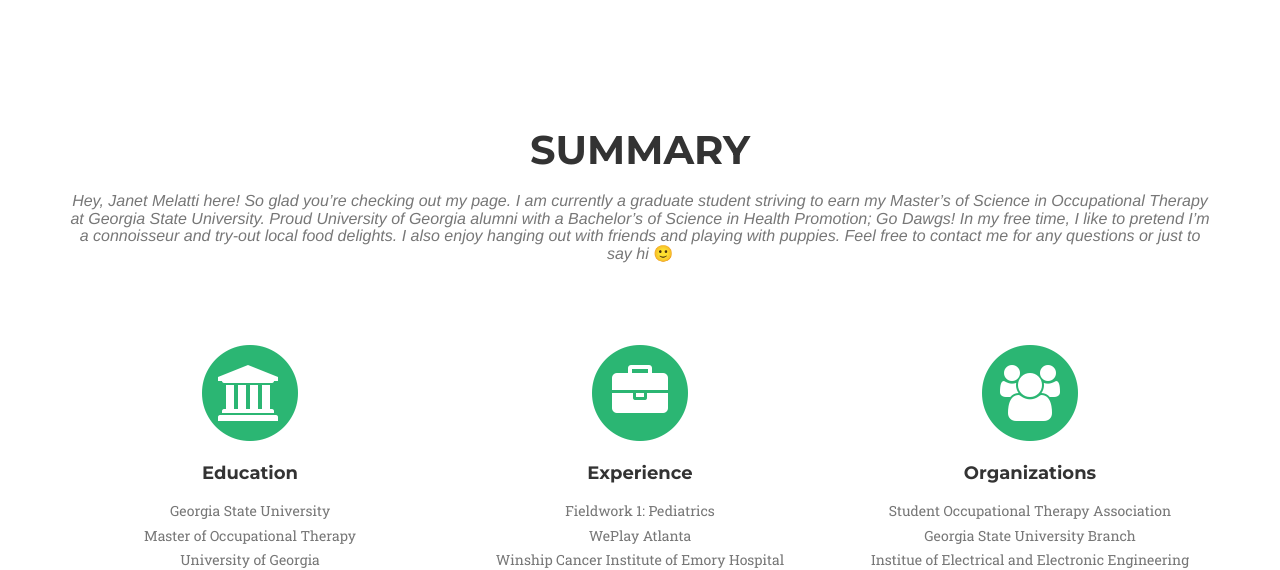
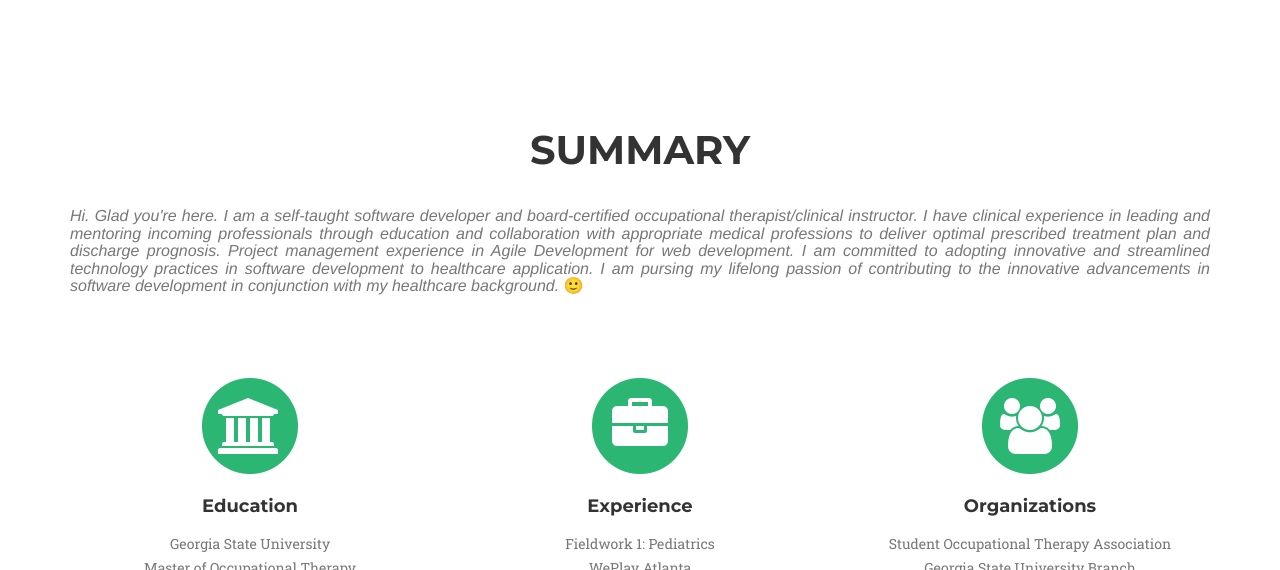
Before and after one commit to janetychen/janetychen.github.io, a website: page index.html in a window 1280 px wide. Shown: the part 852-1422 px from the top of the page. Drawn offline with nearby package versions, Linux system fonts and the light colour scheme; a web font is replaced by a local one.

Commit message:
Update Summary

```diff
--- a/index.html
+++ b/index.html
@@ -109,7 +109,7 @@
                 <br>
                 <br>
                 <br><br><br><br><br><br><br><br><br><br><br><br><br>
-                <div class="intro-lead-in">Hey, I'm</div>
+                <div class="intro-lead-in">Hi, I'm</div>
                 <div class="intro-heading">Janet Melatti</div>
                 <!-- <a href="#services" class="page-scroll btn btn-xl">More Info</a> -->
             </div>
@@ -122,11 +122,22 @@
             <div class="row">
                 <div class="col-lg-12 text-center">
                     <h2 class="section-heading">Summary</h2>
-                    <h3 class="section-subheading text-muted">Hey, Janet Melatti here! So glad you’re checking out my page. I am currently a graduate student
-                      striving to earn my Master’s of Science in Occupational Therapy at Georgia State University. Proud University of Georgia alumni
-                      with a Bachelor’s of Science in Health Promotion; Go Dawgs!  In my free time, I like to pretend I’m a connoisseur and try-out local
-                      food delights. I also enjoy hanging out with friends and playing with puppies. Feel free to contact me for any questions or just
-                      to say hi <temp style="font-style:normal;">🙂</temp></h3>
+                    <temp style="font-style:normal;"></temp></h3>
+                </div>
+                <div class="col-lg-12 text-justify">
+                    <h3 class="section-subheading text-muted">
+                        Hi. Glad you're here. I am a self-taught software developer and
+                        board-certified occupational
+                        therapist/clinical instructor. I have clinical experience in leading and
+                        mentoring incoming professionals through education and collaboration with
+                        appropriate medical professions to deliver optimal prescribed treatment plan
+                        and discharge prognosis. Project management experience in Agile Development
+                        for web development. I am committed to adopting innovative and streamlined
+                        technology practices in software development to healthcare application.
+                        I am pursing my lifelong passion of contributing to the innovative advancements
+                        in software development in conjunction with my healthcare background.
+                        <temp style="font-style:normal;">🙂</temp>
+                    </h3>
                 </div>
             </div>
             <div class="row text-center">
```
